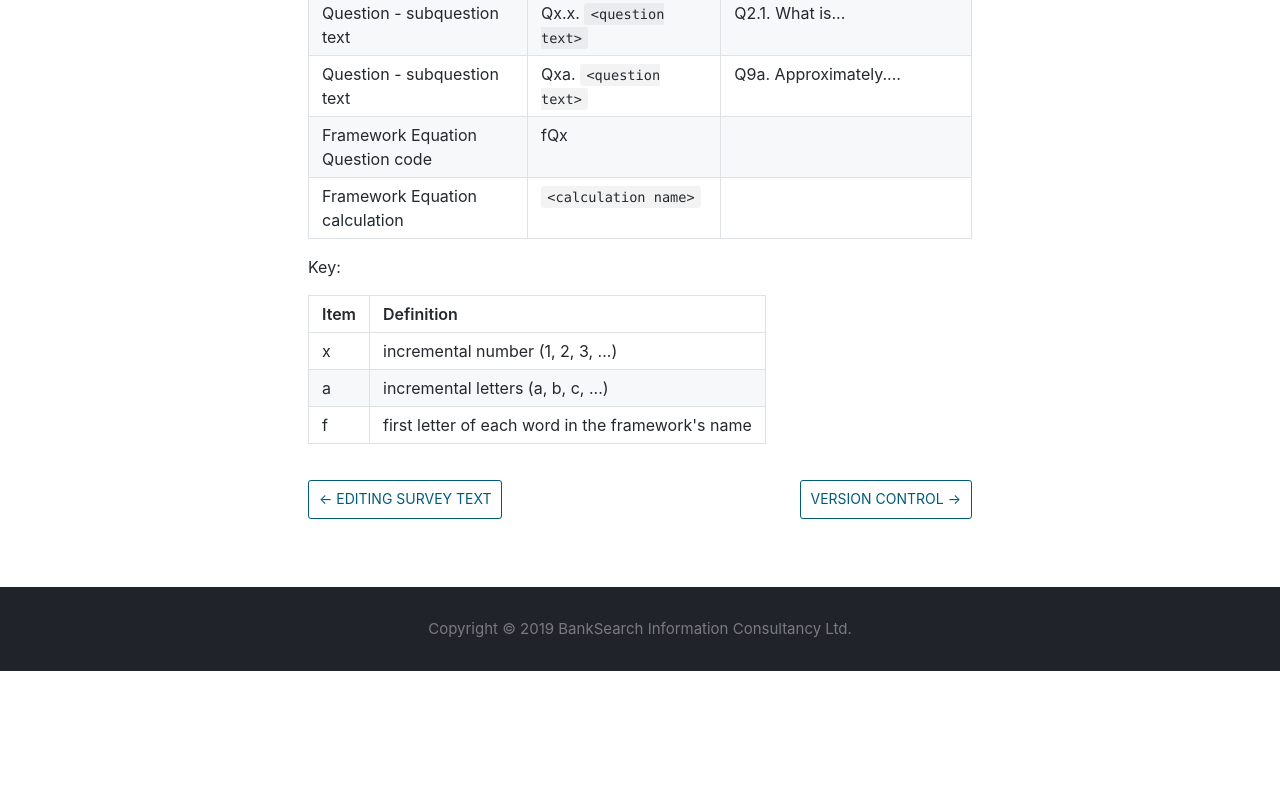
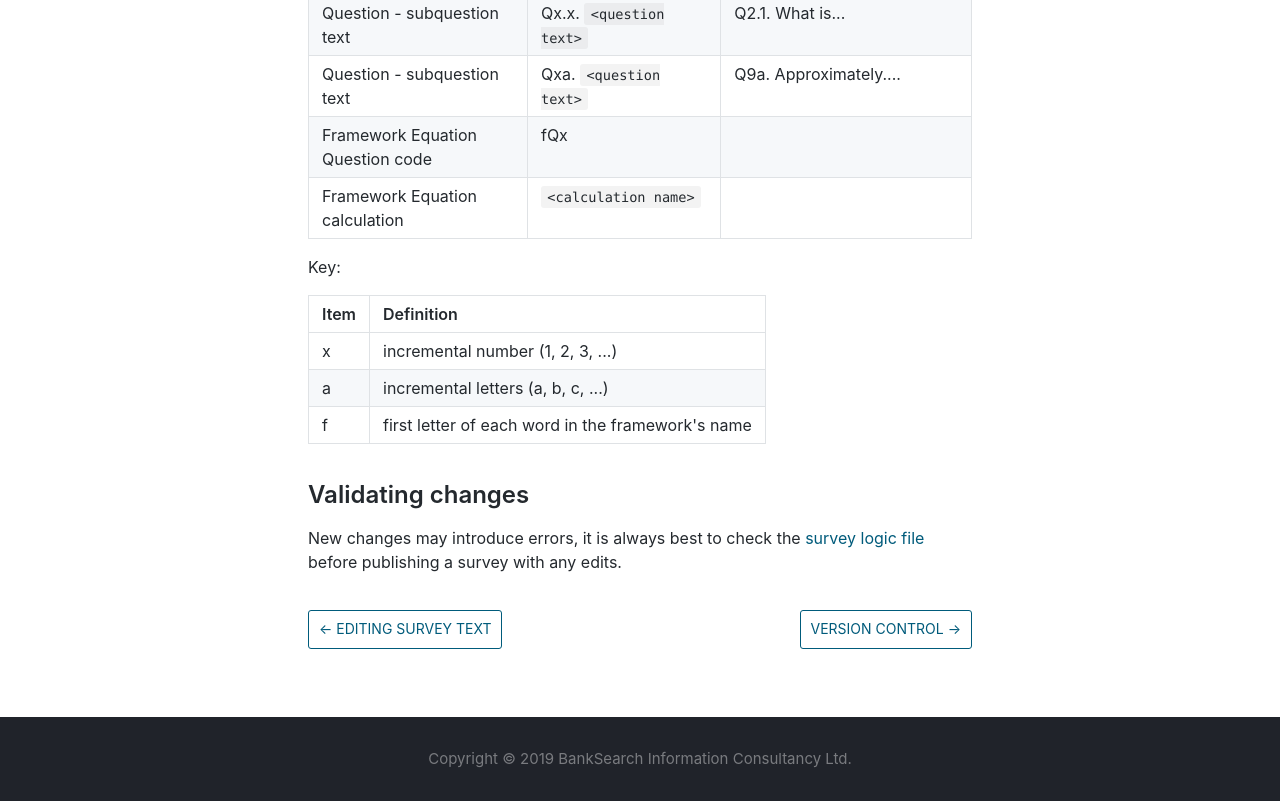
Before and after one commit to msdcanderson/bcu, a plain HTML site: page docs/edit-questions.html in a window 1280 px wide. Shown: the part 1052-1853 px from the top of the page. Before the commit the page ends 1723 px from the top, so only its background shows below. Drawn offline with nearby package versions, Linux system fonts and the light colour scheme.

Commit message:
Deploy website
Deploy website version based on 7bab7e7d4b5bfb1a671351ab69e6b62e7959bb81

```diff
--- a/docs/edit-questions.html
+++ b/docs/edit-questions.html
@@ -91,4 +91,6 @@
 <tr><td>f</td><td>first letter of each word in the framework's name</td></tr>
 </tbody>
 </table>
-</span></div></article></div><div class="docs-prevnext"><a class="docs-prev button" href="/bcu/docs/edit-text"><span class="arrow-prev">← </span><span>Editing survey text</span></a><a class="docs-next button" href="/bcu/docs/version-control"><span>Version Control</span><span class="arrow-next"> →</span></a></div></div></div><nav class="onPageNav"><ul class="toc-headings"><li><a href="#how-to-edit-questions">How to edit questions</a></li><li><a href="#expression-manager">Expression Manager</a></li><li><a href="#naming-standards">Naming standards</a></li></ul></nav></div><footer class="nav-footer" id="footer"><a href="https://www.banksearch-consultancy.com/" target="_blank" class="banksearchHome"><section class="copyright">Copyright © 2019 BankSearch Information Consultancy Ltd.</section></a></footer></div></body></html>
+<h2><a class="anchor" aria-hidden="true" id="validating-changes"></a><a href="#validating-changes" aria-hidden="true" class="hash-link"><svg class="hash-link-icon" aria-hidden="true" height="16" version="1.1" viewBox="0 0 16 16" width="16"><path fill-rule="evenodd" d="M4 9h1v1H4c-1.5 0-3-1.69-3-3.5S2.55 3 4 3h4c1.45 0 3 1.69 3 3.5 0 1.41-.91 2.72-2 3.25V8.59c.58-.45 1-1.27 1-2.09C10 5.22 8.98 4 8 4H4c-.98 0-2 1.22-2 2.5S3 9 4 9zm9-3h-1v1h1c1 0 2 1.22 2 2.5S13.98 12 13 12H9c-.98 0-2-1.22-2-2.5 0-.83.42-1.64 1-2.09V6.25c-1.09.53-2 1.84-2 3.25C6 11.31 7.55 13 9 13h4c1.45 0 3-1.69 3-3.5S14.5 6 13 6z"></path></svg></a>Validating changes</h2>
+<p>New changes may introduce errors, it is always best to check the <a href="https://manual.limesurvey.org/Show_logic_file" target="_blank" rel="nofollow noreferrer noopener">survey logic file</a> before publishing a survey with any edits.</p>
+</span></div></article></div><div class="docs-prevnext"><a class="docs-prev button" href="/bcu/docs/edit-text"><span class="arrow-prev">← </span><span>Editing survey text</span></a><a class="docs-next button" href="/bcu/docs/version-control"><span>Version Control</span><span class="arrow-next"> →</span></a></div></div></div><nav class="onPageNav"><ul class="toc-headings"><li><a href="#how-to-edit-questions">How to edit questions</a></li><li><a href="#expression-manager">Expression Manager</a></li><li><a href="#naming-standards">Naming standards</a></li><li><a href="#validating-changes">Validating changes</a></li></ul></nav></div><footer class="nav-footer" id="footer"><a href="https://www.banksearch-consultancy.com/" target="_blank" class="banksearchHome"><section class="copyright">Copyright © 2019 BankSearch Information Consultancy Ltd.</section></a></footer></div></body></html>
```
Also changed, not shown: docs/edit-questions/index.html (+3 -1 lines).
